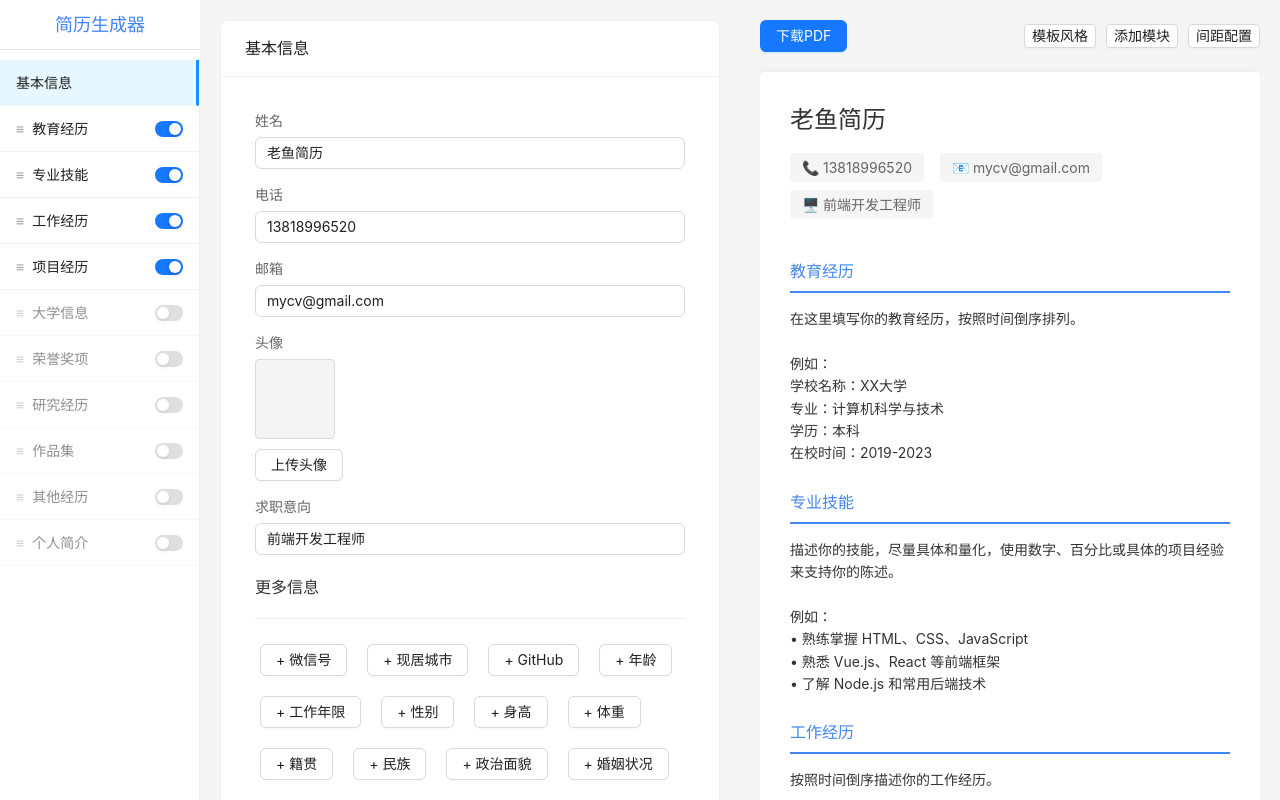
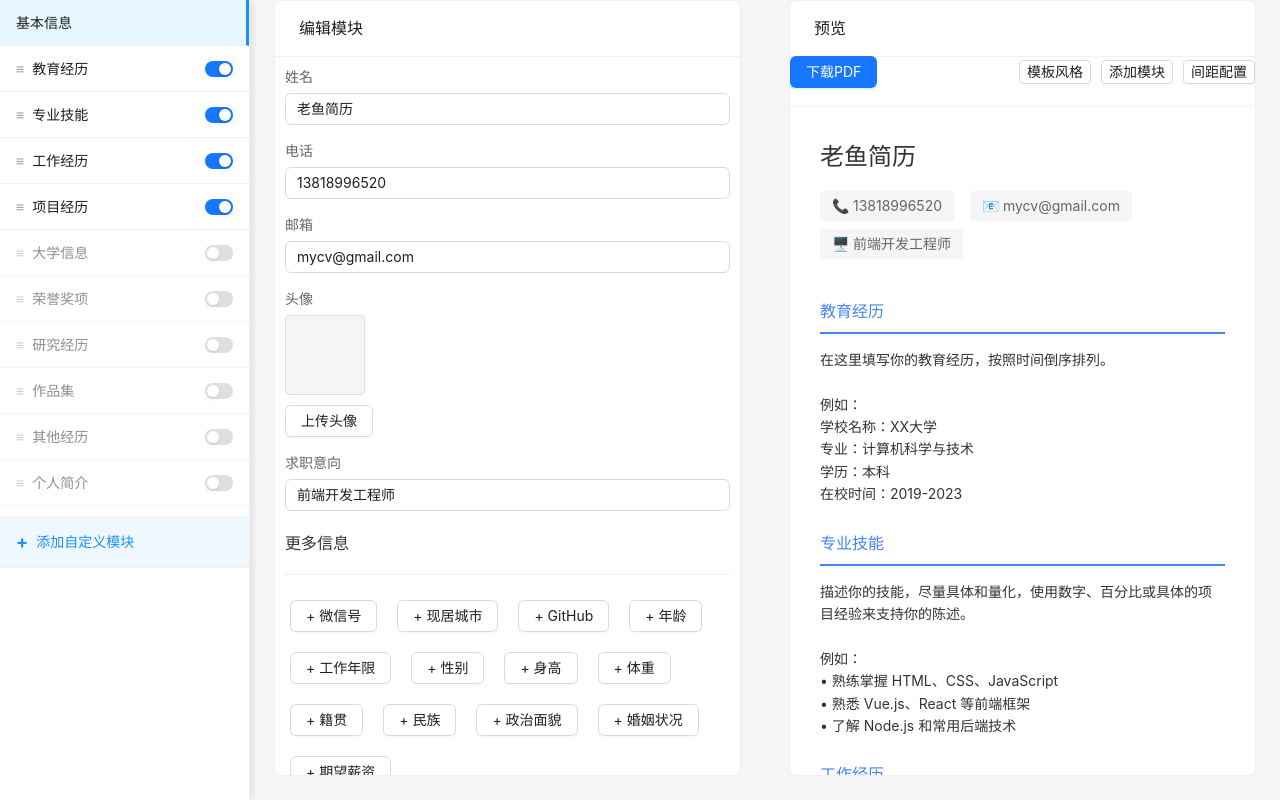
Before and after one commit to dingxionghui/resume-builder-vue, a Vue app in the folder Vue_Project/: page / in a window 1280 px wide. Shown: the top 800 px of the page. Built offline with nearby package versions, Linux system fonts and the light colour scheme.

Commit message:
优化界面布局： 1. 添加模块拖拽排序功能 2. 修复富文本编辑器内容实时预览问题 3. 优化模块选择器UI，添加自定义模块按钮 4. 简化页面布局，移除顶栏，减少空白区域 5. 修复模块切换和启用时的错误

```diff
--- a/Vue_Project/src/App.vue
+++ b/Vue_Project/src/App.vue
@@ -1,51 +1,37 @@
 <script setup lang="ts">
-import { ref, computed } from 'vue';
+import { ref } from 'vue';
+import { useResumeStore } from './store/resume';
 import ModuleSelector from './components/ModuleSelector.vue';
 import ModuleEditor from './components/ModuleEditor.vue';
 import ResumePreview from './components/ResumePreview.vue';
 
-const currentModuleId = ref('basic-info');
-const currentModuleTitle = computed(() => {
-  const titles: Record<string, string> = {
-    'basic-info': '基本信息',
-    'education': '教育经历',
-    'skills': '专业技能',
-    // 其他模块...
-  };
-  return titles[currentModuleId.value] || '编辑模块';
-});
+const store = useResumeStore();
+const activeModuleId = ref('basic-info');
 
-const handleModuleSelect = (moduleId: string) => {
-  currentModuleId.value = moduleId;
+const handleSelectModule = (moduleId: string) => {
+  activeModuleId.value = moduleId;
 };
 </script>
 
 <template>
   <a-layout style="min-height: 100vh; width: 100%;">
-    <!-- 左侧模块选择 -->
-    <a-layout-sider width="200" theme="light">
-      <div class="logo">简历生成器</div>
-      <module-selector @select-module="handleModuleSelect" />
-    </a-layout-sider>
+    <a-layout>
+      <!-- 左侧模块选择器 -->
+      <a-layout-sider width="250" theme="light" class="sidebar">
+        <ModuleSelector @select-module="handleSelectModule" />
+      </a-layout-sider>
 
-    <!-- 中间和右侧内容 -->
-    <a-layout>
-      <a-layout-content>
+      <a-layout-content class="content">
         <a-row>
-          <!-- 编辑区 -->
           <a-col :span="12">
-            <div style="padding: 20px; background: #f5f5f5; height: 100%;">
-              <a-card :title="currentModuleTitle" class="edit-card">
-                <module-editor :module-id="currentModuleId" />
-              </a-card>
-            </div>
+            <a-card title="编辑模块" class="edit-card">
+              <ModuleEditor :module-id="activeModuleId" />
+            </a-card>
           </a-col>
-
-          <!-- 预览区 -->
           <a-col :span="12">
-            <div style="padding: 20px; background: #f5f5f5; height: 100%;">
-              <resume-preview />
-            </div>
+            <a-card title="预览" class="preview-card">
+              <ResumePreview />
+            </a-card>
           </a-col>
         </a-row>
       </a-layout-content>
@@ -54,18 +40,26 @@ const handleModuleSelect = (moduleId: string) => {
 </template>
 
 <style scoped>
-.logo {
-  height: 50px;
-  line-height: 50px;
-  color: #4285f4;
-  font-size: 18px;
-  font-weight: bold;
-  text-align: center;
-  border-bottom: 1px solid #e8e8e8;
-  margin-bottom: 10px;
+.sidebar {
+  box-shadow: 2px 0 8px rgba(0, 0, 0, 0.1);
+  z-index: 10;
 }
 
-.edit-card {
-  height: 100%;
+.content {
+  padding-top: 0;
+}
+
+.edit-card, .preview-card {
+  margin: 0 24px 24px 24px;
+  height: calc(100vh - 24px);
+  overflow: hidden;
+  display: flex;
+  flex-direction: column;
+}
+
+:deep(.ant-card-body) {
+  flex: 1;
+  overflow: auto;
+  padding: 0;
 }
 </style>
--- a/Vue_Project/src/components/ModuleSelector.vue
+++ b/Vue_Project/src/components/ModuleSelector.vue
@@ -106,12 +106,12 @@ const addNewModule = () => {
           </div>
         </template>
       </draggable>
-    </div>
 
-    <div class="add-module">
-      <a-button type="dashed" block @click="addNewModule">
-        + 添加自定义模块
-      </a-button>
+      <!-- 添加模块按钮 -->
+      <div class="module-item add-module-item" @click="addNewModule">
+        <span class="add-icon">+</span>
+        <span class="module-name">添加自定义模块</span>
+      </div>
     </div>
   </div>
 </template>
@@ -170,8 +170,15 @@ const addNewModule = () => {
   background: #c8ebfb;
 }
 
-.add-module {
-  padding: 16px;
-  border-top: 1px solid #f0f0f0;
+.add-module-item {
+  color: #1890ff;
+  background-color: #f0f8ff;
+  margin-top: 10px;
+}
+
+.add-icon {
+  font-size: 18px;
+  margin-right: 8px;
+  font-weight: bold;
 }
 </style>
```
